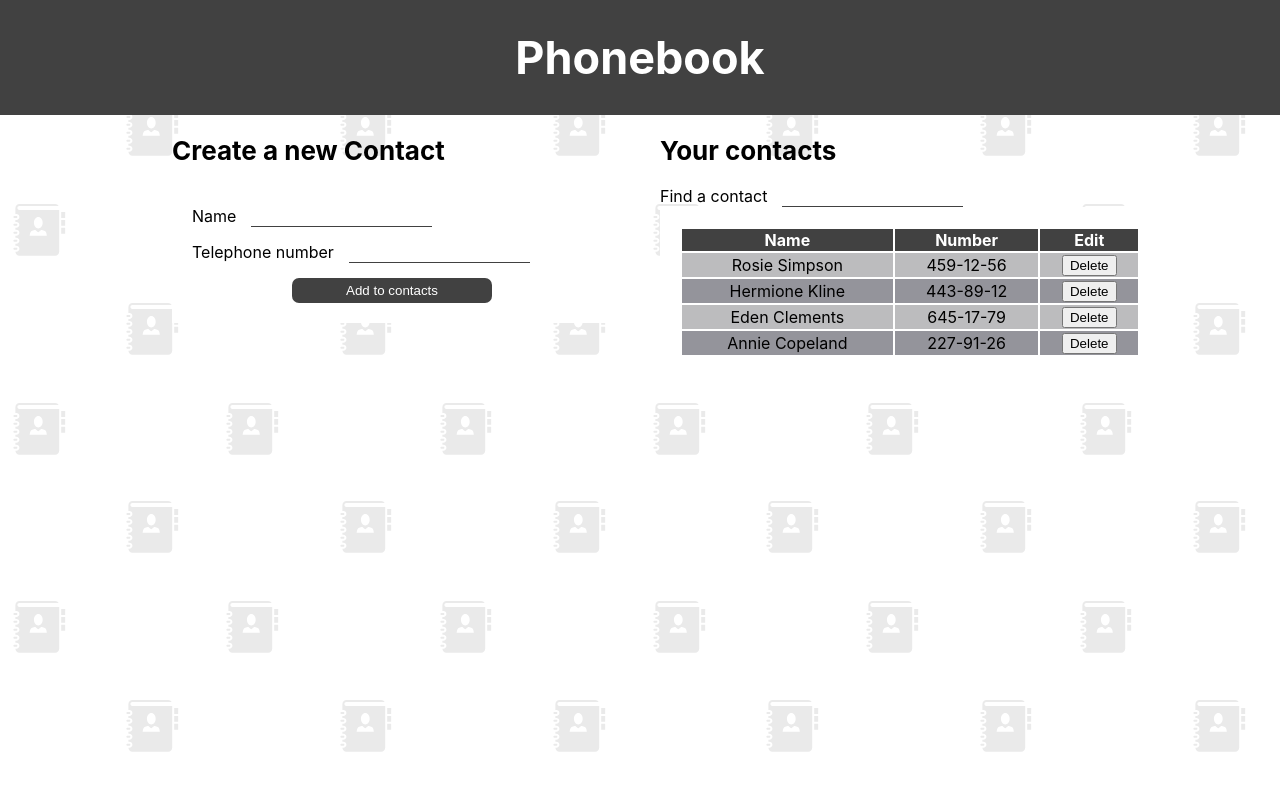
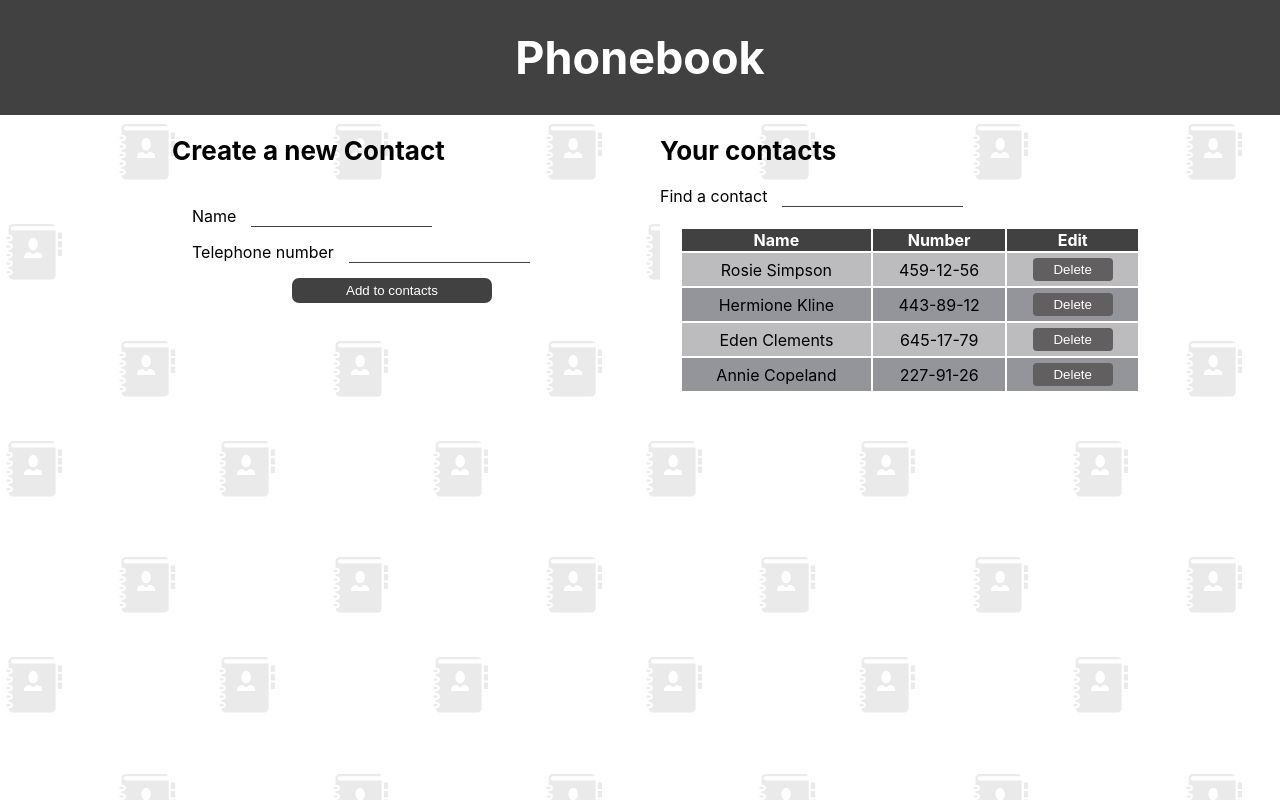
Before and after one commit to polinadudchenko/goit-react-hw-02-phonebook, a React (Create React App) app: page / in a window 1280 px wide. Built offline with nearby package versions, Linux system fonts and the light colour scheme.

Commit message:
styles for button

```diff
--- a/src/components/Contact/Contact.js
+++ b/src/components/Contact/Contact.js
@@ -6,7 +6,7 @@
         return <>
             <td className={s.contact_line}>{ name }</td>
             <td className={s.contact_line}>{number}</td>
-            <td className={s.contact_line}><button onClick={ deleteBtn }>Delete</button></td>
+            <td className={s.contact_line}><button className={s.contact_btn}onClick={ deleteBtn }>Delete</button></td>
             </>
 
 
--- a/src/components/Contact/Contact.module.css
+++ b/src/components/Contact/Contact.module.css
@@ -1,2 +1,12 @@
 .contact_line {
+    padding: 5px;
 }
+
+.contact_btn{
+    width: 80px;
+    padding: 4px;
+    color: #fff;
+    background-color: #615f5f;
+    border-radius: 4px;
+    border: none;
+}
```
Also changed, not shown: 1 other file (tests, documents, lock files or other folders).
